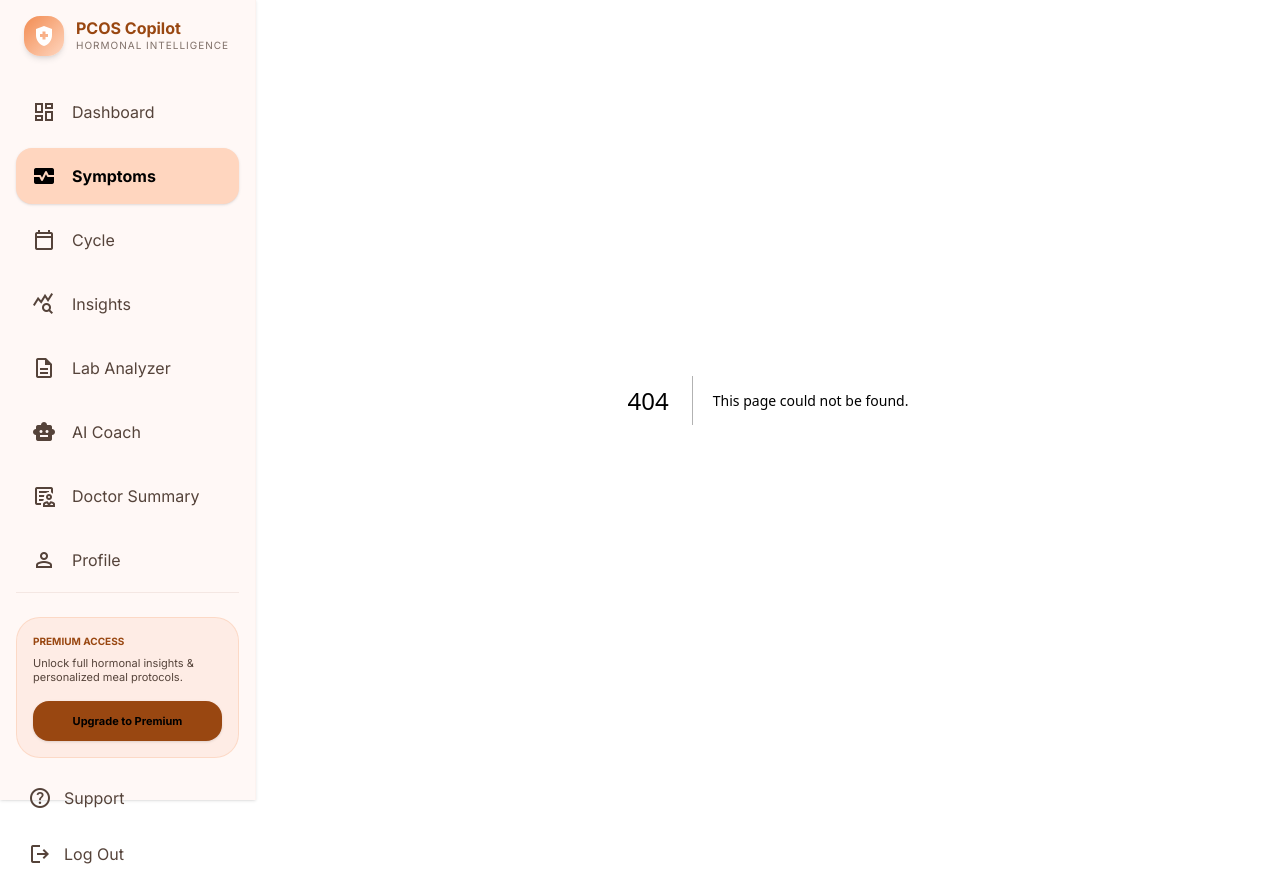
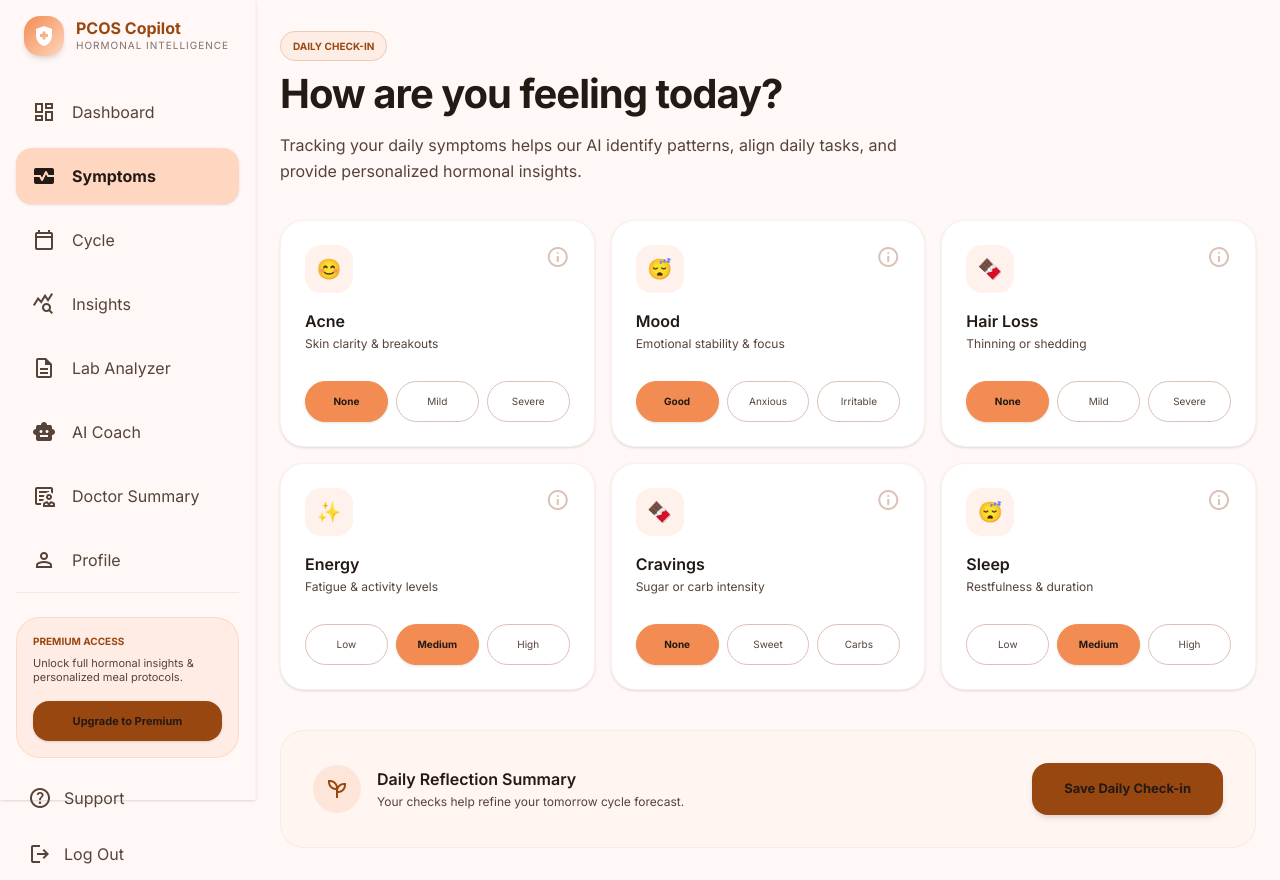
Before and after one commit to Krishdshah/Oviora, a Next.js app in the folder frontend/: page /symptoms in a window 1280 px wide. Before the commit this address had no page. Before the commit the page ends 800 px from the top, so only its background shows below. Built offline with nearby package versions, Linux system fonts and the light colour scheme.

Commit message:
feat: implement interactive daily symptom tracking page

```diff
--- /dev/null
+++ b/frontend/src/app/symptoms/page.tsx
@@ -0,0 +1,173 @@
+"use client";
+
+import { useState } from "react";
+import { apiService } from "@/services/api";
+
+interface SymptomConfig {
+  id: string;
+  name: string;
+  desc: string;
+  emoji: string;
+}
+
+export default function Symptoms() {
+  const symptoms: SymptomConfig[] = [
+    { id: "acne", name: "Acne", desc: "Skin clarity & breakouts", emoji: "😊" },
+    { id: "mood", name: "Mood", desc: "Emotional stability & focus", emoji: "😴" },
+    { id: "hairLoss", name: "Hair Loss", desc: "Thinning or shedding", emoji: "🍫" },
+    { id: "energy", name: "Energy", desc: "Fatigue & activity levels", emoji: "✨" },
+    { id: "cravings", name: "Cravings", desc: "Sugar or carb intensity", emoji: "🍫" },
+    { id: "sleep", name: "Sleep", desc: "Restfulness & duration", emoji: "😴" },
+  ];
+
+  const [severities, setSeverities] = useState<Record<string, string>>({
+    acne: "None",
+    mood: "Good",
+    hairLoss: "None",
+    energy: "Medium",
+    cravings: "None",
+    sleep: "Medium",
+  });
+
+  const [saving, setSaving] = useState(false);
+  const [success, setSuccess] = useState(false);
+
+  const selectSeverity = (symptomId: string, value: string) => {
+    setSeverities((prev) => ({
+      ...prev,
+      [symptomId]: value,
+    }));
+  };
+
+  const handleSave = async () => {
+    setSaving(true);
+    setSuccess(false);
+    try {
+      // Map severities to the schema expected by apiService.logSymptom
+      await apiService.logSymptom({
+        acne: severities.acne,
+        fatigue: severities.energy,
+        bloating: severities.sleep,
+        cramps: severities.hairLoss,
+        mood: severities.mood,
+        cravings: severities.cravings,
+      });
+      setSuccess(true);
+      setTimeout(() => setSuccess(false), 3000);
+    } catch (err) {
+      console.error("Failed to save symptoms", err);
+    } finally {
+      setSaving(false);
+    }
+  };
+
+  return (
+    <div className="px-lg py-xl max-w-5xl mx-auto flex flex-col gap-lg">
+      {/* Page Hero */}
+      <section className="mb-sm">
+        <div className="mb-xs">
+          <span className="bg-primary-container/10 border border-primary/20 text-primary px-sm py-xs rounded-full font-label-caps text-[10px] font-bold">
+            DAILY CHECK-IN
+          </span>
+        </div>
+        <h1 className="font-display-hero text-[32px] md:text-[40px] text-on-surface font-bold tracking-tight mb-xs">
+          How are you feeling today?
+        </h1>
+        <p className="font-body-main text-on-surface-variant max-w-2xl leading-relaxed">
+          Tracking your daily symptoms helps our AI identify patterns, align daily tasks, and provide personalized hormonal insights.
+        </p>
+      </section>
+
+      {/* Symptom Grid */}
+      <section className="grid grid-cols-1 md:grid-cols-2 lg:grid-cols-3 gap-md">
+        {symptoms.map((symptom) => {
+          const currentVal = severities[symptom.id];
+          // Define levels based on whether they are general/numerical or mood/cravings
+          let options = ["Low", "Medium", "High"];
+          if (symptom.id === "mood") options = ["Good", "Anxious", "Irritable"];
+          if (symptom.id === "cravings") options = ["None", "Sweet", "Carbs"];
+          if (symptom.id === "acne" || symptom.id === "hairLoss") options = ["None", "Mild", "Severe"];
+
+          return (
+            <div
+              key={symptom.id}
+              className="bg-white p-lg rounded-[24px] border border-outline-variant/20 hover:border-primary/30 flex flex-col justify-between gap-md transition-all duration-300 shadow-sm hover:shadow-md"
+            >
+              <div className="flex justify-between items-start">
+                <div className="w-12 h-12 rounded-xl bg-surface-container-low flex items-center justify-center text-xl">
+                  {symptom.emoji}
+                </div>
+                <span className="material-symbols-outlined text-outline-variant cursor-pointer hover:text-primary">
+                  info
+                </span>
+              </div>
+
+              <div>
+                <h3 className="font-title-card text-title-card font-semibold text-on-surface">
+                  {symptom.name}
+                </h3>
+                <p className="text-[12px] text-on-surface-variant mt-0.5">{symptom.desc}</p>
+              </div>
+
+              <div className="flex gap-xs mt-sm">
+                {options.map((opt) => {
+                  const isSelected = currentVal === opt;
+                  return (
+                    <button
+                      key={opt}
+                      onClick={() => selectSeverity(symptom.id, opt)}
+                      className={`flex-1 border px-sm py-sm rounded-full font-label-caps text-[10px] text-center transition-all ${
+                        isSelected
+                          ? "bg-primary-container text-on-primary-container font-bold border-primary-container shadow-sm"
+                          : "border-outline-variant text-on-surface-variant hover:border-primary"
+                      }`}
+                    >
+                      {opt}
+                    </button>
+                  );
+                })}
+              </div>
+            </div>
+          );
+        })}
+      </section>
+
+      {/* Submit Section */}
+      <section className="mt-md">
+        <div className="flex flex-col md:flex-row items-center justify-between gap-lg bg-surface-container-low/50 border border-outline-variant/20 p-xl rounded-[24px]">
+          <div className="flex gap-md items-center">
+            <div className="w-12 h-12 rounded-full bg-primary-container/15 flex items-center justify-center text-primary shrink-0">
+              <span className="material-symbols-outlined text-2xl">psychiatry</span>
+            </div>
+            <div>
+              <h4 className="font-title-card text-title-card font-semibold text-on-surface">
+                Daily Reflection Summary
+              </h4>
+              <p className="text-[12px] text-on-surface-variant mt-0.5">
+                {success ? "Check-in logged successfully!" : "Your checks help refine your tomorrow cycle forecast."}
+              </p>
+            </div>
+          </div>
+
+          <button
+            onClick={handleSave}
+            disabled={saving}
+            className={`bg-primary hover:bg-primary/95 text-on-primary font-bold px-xl py-md rounded-xl text-label-caps text-[13px] transition-transform active:scale-[0.98] shadow-md ${
+              saving ? "opacity-50 cursor-not-allowed" : ""
+            }`}
+          >
+            {saving ? "Saving..." : success ? "Saved ✓" : "Save Daily Check-in"}
+          </button>
+        </div>
+      </section>
+
+      {/* Success Toast */}
+      {success && (
+        <div className="fixed bottom-20 right-4 z-50 bg-inverse-surface text-inverse-on-surface px-lg py-md rounded-xl shadow-lg flex items-center gap-sm animate-bounce">
+          <span className="material-symbols-outlined text-primary-container">check_circle</span>
+          <span className="text-[13px] font-medium">Daily symptom logs updated successfully!</span>
+        </div>
+      )}
+    </div>
+  );
+}
```
